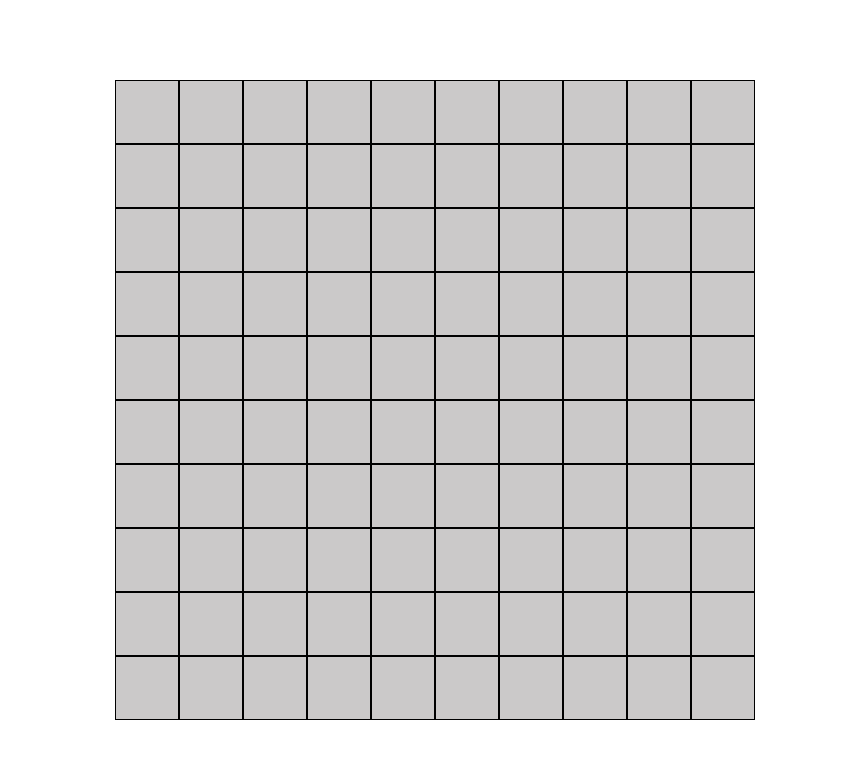
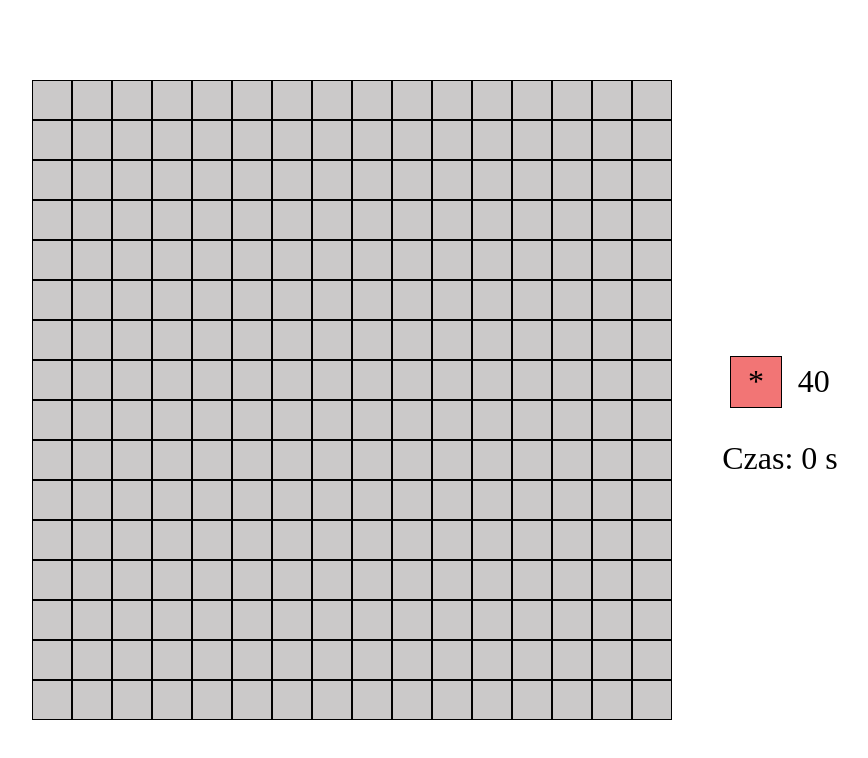
Before and after one commit to kamil20020/Saper-React-03-2023, a React (Create React App) app: page / in a window 1280 px wide. Shown: the top 758 px of the page, without its empty margins (205-1073 px from the left). Built offline with nearby package versions, Linux system fonts and the light colour scheme.

Commit message:
Added timer, disabling board after lose or win and left mines counter

```diff
--- a/src/components/Game.jsx
+++ b/src/components/Game.jsx
@@ -5,26 +5,40 @@ import Board from "./Board";
 const Game = () => {
   const [tiles, setTiles] = useState([]);
   const [showedTiles, setShowedTiles] = useState([]);
+  const [placedFlags, setPlacedFlags] = useState(0)
+  const [elapsedTime, setElapsedTime] = useState(0)
+  const [isEndedGame, setIsEndedGame] = useState(false)
+
+  const size = 16
+  const numberOfMines = 40
 
   useEffect(() => {
     initTiles();
     initShowedTiles();
   }, []);
 
+  let timer
+
+  const initTimer = () => {
+    timer = setInterval(() => {
+      setElapsedTime((elapsedTime) => elapsedTime + 1)
+    }, 1000)
+  }
+
   const initTiles = () => {
     let newTiles = [];
 
-    for (let i = 0; i < 10; i++) {
-      const column = new Array(10).fill(TileValues.empty);
+    for (let i = 0; i < size; i++) {
+      const column = new Array(size).fill(TileValues.empty);
       newTiles.push(column);
     }
 
     let minesLocations = [];
 
     //add mines
-    for (let i = 0; i < 10; ) {
-      let randRow = Math.floor(Math.random() * 9);
-      let randCol = Math.floor(Math.random() * 9);
+    for (let i = 0; i < numberOfMines; ) {
+      let randRow = Math.floor(Math.random() * (size - 1));
+      let randCol = Math.floor(Math.random() * (size - 1));
 
       if (newTiles[randRow][randCol] == TileValues.empty) {
         newTiles[randRow][randCol] = TileValues.mine;
@@ -63,8 +77,8 @@ const Game = () => {
   const initShowedTiles = () => {
     let newShowedTiles = [];
 
-    for (let i = 0; i < 10; i++) {
-      const column = new Array(10).fill(TileValues.hidden);
+    for (let i = 0; i < size; i++) {
+      const column = new Array(size).fill(TileValues.hidden);
       newShowedTiles.push(column);
     }
 
@@ -72,6 +86,8 @@ const Game = () => {
   };
 
   const loseLogic = () => {
+    setIsEndedGame(true)
+    clearInterval(timer)
     alert("Przegrana!");
   };
 
@@ -79,21 +95,22 @@ const Game = () => {
     let exploredTiles = 0
     showedTiles.forEach(
       (tilesRow) => {
-
         exploredTiles += tilesRow.filter(
           (tile) => tile !== TileValues.hidden && tile !== TileValues.flag
         ).length
       }
     )
 
-    if(exploredTiles == 90){
+    if(exploredTiles == size*size - numberOfMines){
+      setIsEndedGame(true)
+      clearInterval(timer)
       alert("Wygrana!")
     }
   };
 
   let exploredShowedTiles = []
 
-  const exploreTiles = (row, col) => {
+  const exploreEmptyTiles = (row, col) => {
 
     if(row < 0 || row == tiles.length || col < 0 || col == tiles.length){
       return;
@@ -117,21 +134,36 @@ const Game = () => {
       for (let iCol = -1; iCol < 2; iCol++) {
         const neighRow = row + iRow;
         const neighCol = col + iCol;
-        exploreTiles(neighRow, neighCol)
+        exploreEmptyTiles(neighRow, neighCol)
       }
     }
   }
 
+  const exploreSafeTiles = (row, col) => {
+    console.log("A")
+  }
+
   const handleClick = (e, row, col) => {
+
+    if(isEndedGame){
+      return;
+    }
+
+    if(elapsedTime == 0){
+      initTimer()
+    }
+
     let showedTile = showedTiles[row][col];
     let newShowedTiles = [...showedTiles];
 
     if (e.button == 2) {
       if (showedTile == TileValues.flag) {
         newShowedTiles[row][col] = TileValues.hidden;
+        setPlacedFlags(placedFlags - 1)
         setShowedTiles(newShowedTiles);
       } else if (showedTile == TileValues.hidden) {
         newShowedTiles[row][col] = TileValues.flag;
+        setPlacedFlags(placedFlags + 1)
         setShowedTiles(newShowedTiles);
       }
     } else {
@@ -140,7 +172,7 @@ const Game = () => {
 
         if (tile !== TileValues.mine) {
           exploredShowedTiles = [...showedTiles]
-          exploreTiles(row, col, [...showedTiles])
+          exploreEmptyTiles(row, col, [...showedTiles])
           setShowedTiles(exploredShowedTiles)
           exploredShowedTiles = []
 
@@ -154,12 +186,24 @@ const Game = () => {
           loseLogic()
         }
       }
+      else{
+        exploreSafeTiles(row, col)
+      }
     }
   };
 
   return (
-    <div>
+    <div id="game">
       <Board tiles={showedTiles} onClick={handleClick} />
+      <div id="info">
+        <div id="mines">
+          <p className="tile tile-mine noselect" style={{width: 50, height: 50}}>*</p>
+          <p>{numberOfMines - placedFlags}</p>
+        </div>
+        <div id="timer">
+          Czas: {elapsedTime} s
+        </div>
+      </div>
     </div>
   );
 };
--- a/src/index.css
+++ b/src/index.css
@@ -1,3 +1,7 @@
+:root{
+  --tile-size: 16
+}
+
 body {
   height: 100vh;
   width: 100wh;
@@ -8,12 +12,34 @@ body {
   font-size: 32px;
 }
 
+#game{
+  display: flex;
+  justify-content: center;
+  align-items: center;
+}
+
+#info{
+  margin-left: 50px;
+}
+
+#mines{
+  display: flex;
+  justify-content: space-around;
+  align-items: center;
+}
+
+#timer{
+  display: flex;
+  justify-content: space-around;
+  align-items: center;
+}
+
 #board{
   height: 80vh;
   width: 80vh;
   display: grid;
-  grid-template-rows: repeat(10, 1fr);
-  grid-template-columns: repeat(10, 1fr);
+  grid-template-rows: repeat(var(--tile-size), 1fr);
+  grid-template-columns: repeat(var(--tile-size), 1fr);
 }
 
 .tile{
```
